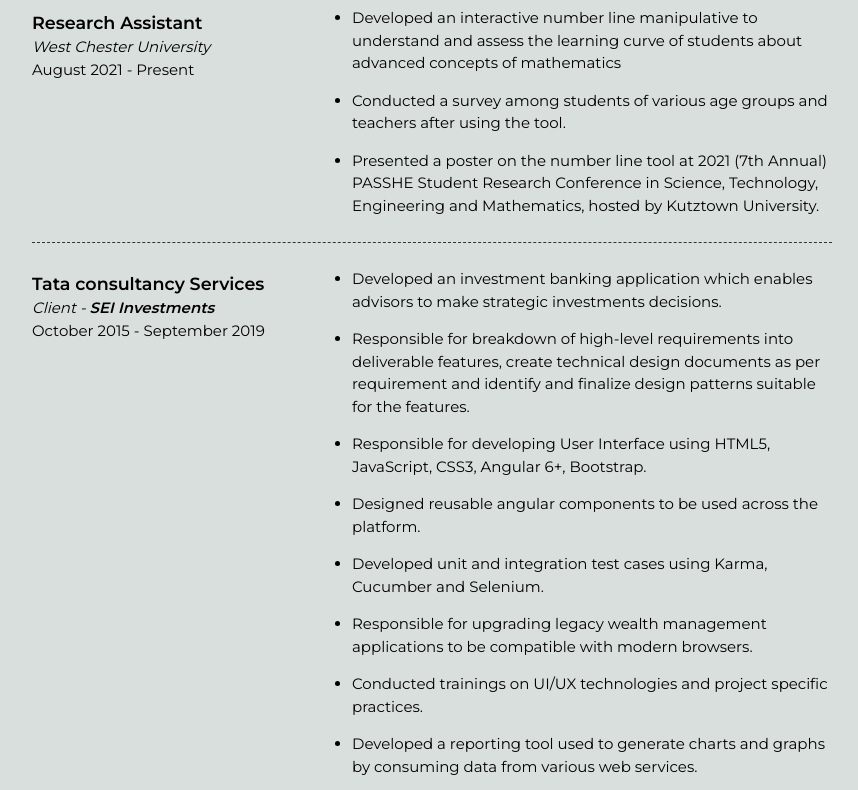
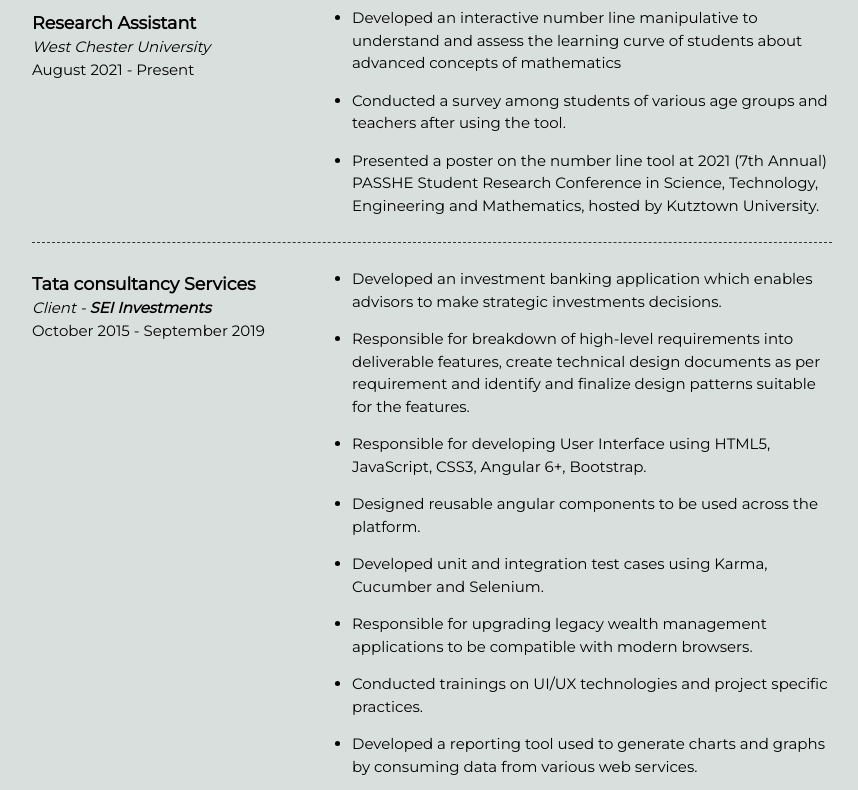
Before and after one commit to heena-begum/heena-begum.github.io, a plain HTML site: page index.html in a window 1280 px wide. Shown: the part 848-1638 px from the top of the page, without its empty margins (208-1066 px from the left). Drawn offline with Linux system fonts and the light colour scheme.

Commit message:
Updated Font

```diff
--- a/index.html
+++ b/index.html
@@ -4,7 +4,7 @@
     <meta charset="UTF-8">
     <meta name="viewport" content="width=device-width, initial-scale=1.0">
     <title>Heena Begum, Web Developer</title>
-     <link href="https://fonts.googleapis.com/css?family=Caveat|Montserrat:400,600&display=swap" rel="stylesheet">
+     <link href="https://fonts.googleapis.com/css2?family=Montserrat&display=swap" rel="stylesheet">
     <link rel="stylesheet" href="css/styles.css">
   </head>
   <body>
```
